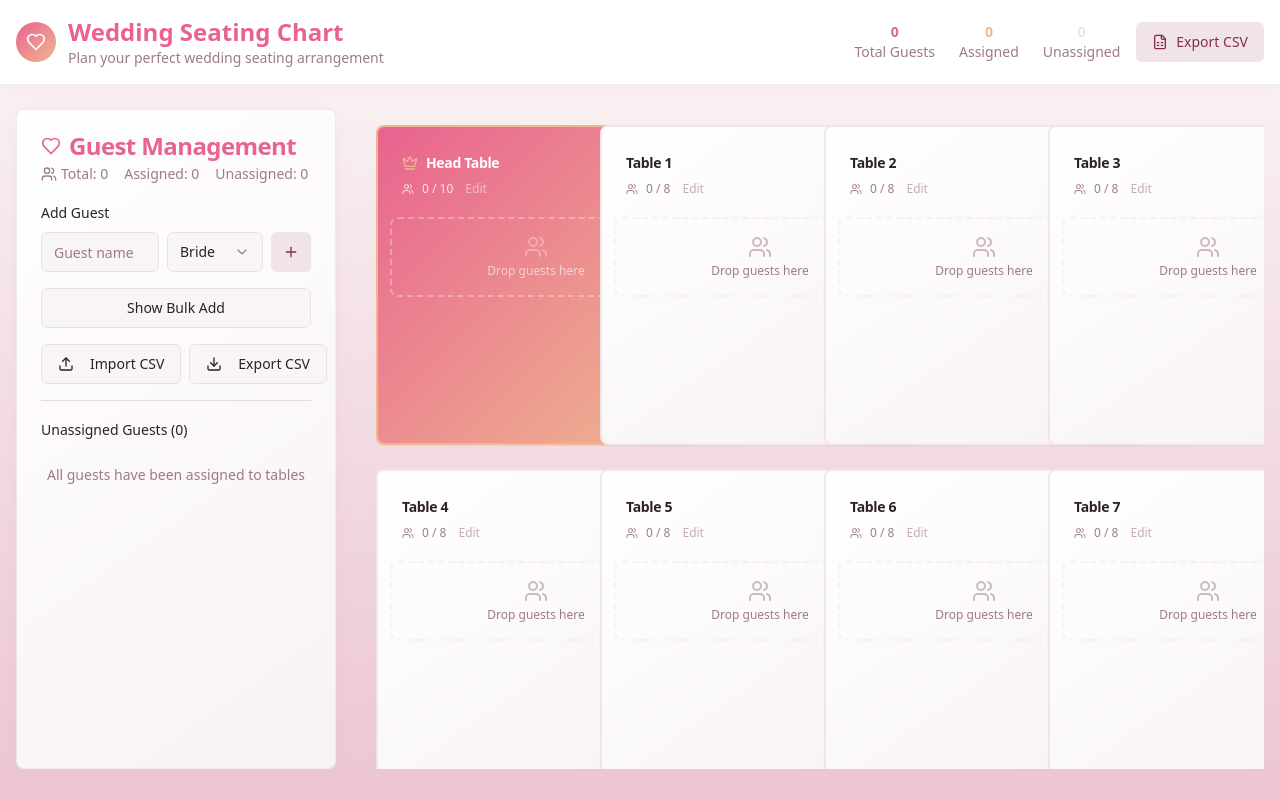
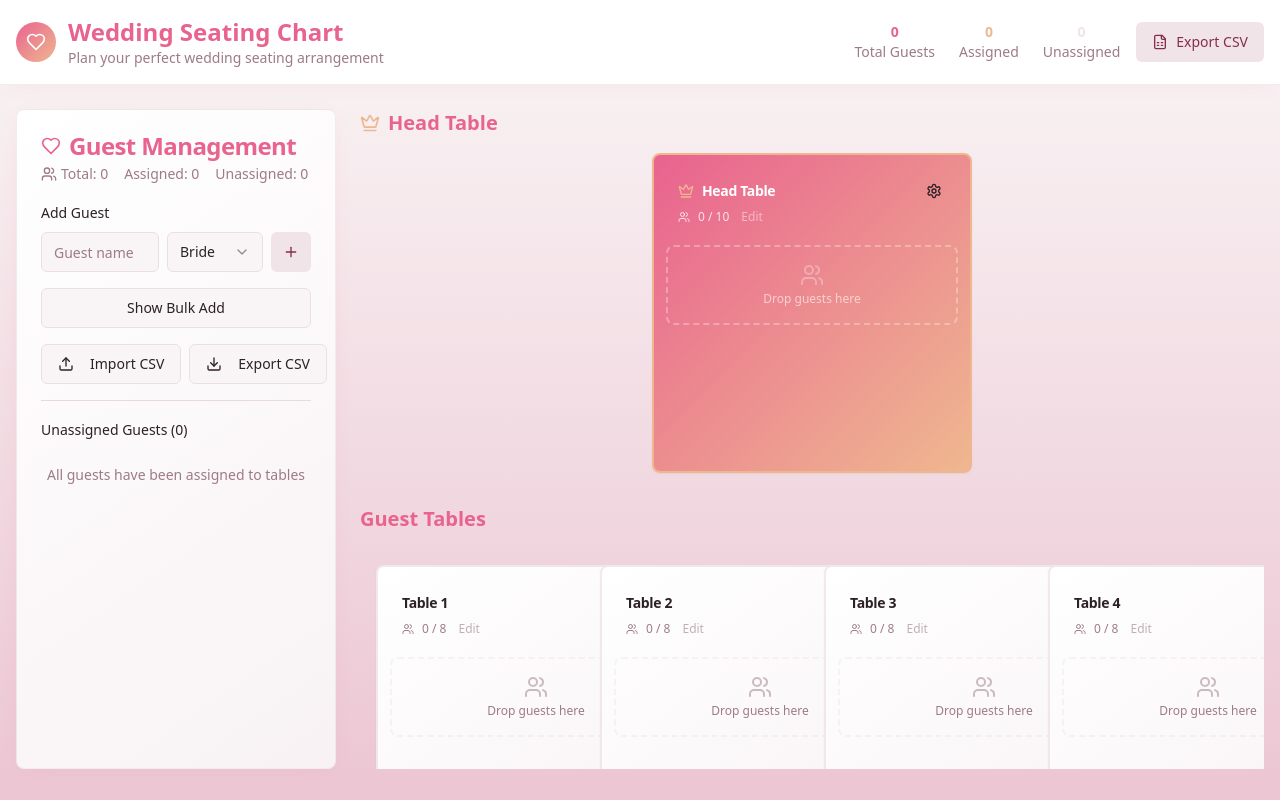
Before and after one commit to TTGMAN/seating-chart-sweetheart-suite, a React (Vite) app: page / in a window 1280 px wide. Built offline with nearby package versions, Linux system fonts and the light colour scheme.

Commit message:
Refactor: Separate head table visually
Separate the head table from other tables in the UI.

```diff
--- a/src/pages/Index.tsx
+++ b/src/pages/Index.tsx
@@ -1,3 +1,4 @@
+
 import React from 'react';
 import { Card, CardContent, CardHeader, CardTitle } from '@/components/ui/card';
 import { Button } from '@/components/ui/button';
@@ -5,7 +6,7 @@ import { Badge } from '@/components/ui/badge';
 import { GuestSidebar } from '@/components/GuestSidebar';
 import { TableView } from '@/components/TableView';
 import { useSeatingChart } from '@/hooks/useSeatingChart';
-import { Heart, Download, FileSpreadsheet } from 'lucide-react';
+import { Heart, Download, FileSpreadsheet, Crown } from 'lucide-react';
 
 const Index = () => {
   const {
@@ -23,6 +24,10 @@ const Index = () => {
     exportCSV,
     importCSV
   } = useSeatingChart();
+
+  // Separate head table from regular tables
+  const headTable = tables.find(table => table.isHeadTable);
+  const regularTables = tables.filter(table => !table.isHeadTable);
 
   return (
     <div className="min-h-screen bg-gradient-subtle">
@@ -84,10 +89,31 @@ const Index = () => {
             />
           </div>
 
-          {/* Tables Grid */}
+          {/* Tables Section */}
           <div className="flex-1 overflow-auto">
+            {/* Head Table Section */}
+            {headTable && (
+              <div className="mb-8">
+                <div className="flex items-center gap-2 mb-4">
+                  <Crown className="w-5 h-5 text-rose-gold" />
+                  <h2 className="text-xl font-semibold text-primary">Head Table</h2>
+                </div>
+                <div className="flex justify-center">
+                  <TableView
+                    table={headTable}
+                    onUpdateTable={updateTable}
+                    onRemoveGuestFromTable={removeGuestFromTable}
+                    onUpdateGuest={updateGuest}
+                  />
+                </div>
+              </div>
+            )}
+
+            {/* Regular Tables Section */}
+            <div className="mb-4">
+              <h2 className="text-xl font-semibold text-primary mb-4">Guest Tables</h2>
               <div className="grid grid-cols-1 md:grid-cols-2 lg:grid-cols-3 xl:grid-cols-4 gap-6 p-4">
-              {tables.map((table) => (
+                {regularTables.map((table) => (
                   <TableView
                     key={table.id}
                     table={table}
@@ -96,6 +122,7 @@ const Index = () => {
                     onUpdateGuest={updateGuest}
                   />
                 ))}
+              </div>
             </div>
 
             {/* Empty State */}
```
Lines whose indentation alone changed are shown as unchanged.
